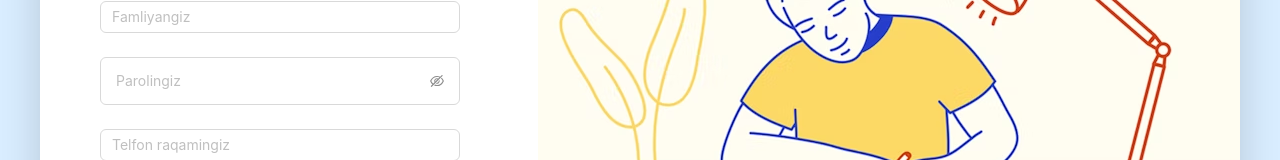
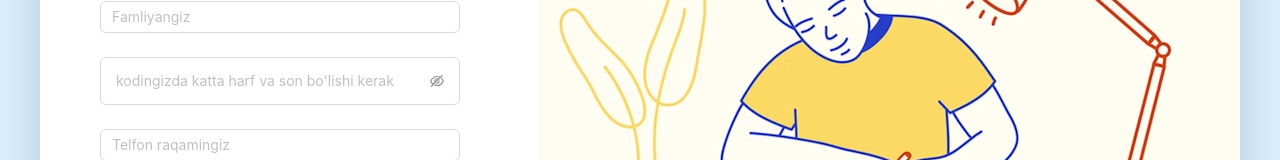
Before and after one commit to javohir12312/Everest-app, a React (Create React App) app: page /register in a window 1280 px wide. Shown: the part 347-507 px from the top of the page. Built offline with nearby package versions, Linux system fonts and the light colour scheme.

Commit message:
edit tokens

```diff
--- a/src/components/Login/Login.jsx
+++ b/src/components/Login/Login.jsx
@@ -25,7 +25,7 @@ const Login = () => {
       console.log(values);
       localStorage.setItem(
         "token",
-        JSON.stringify(values.data.token_response.access_token)
+        JSON.stringify(values.data.token_response.refresh_token)
       );
       console.log(values.data.token_response.access_token);
     } catch (error) {
--- a/src/components/Register/Register.jsx
+++ b/src/components/Register/Register.jsx
@@ -7,13 +7,13 @@ import Loader from "../Loader/Loader";
 const Register = () => {
   const [btnL, srtBtnL] = useState(false);
   const [loading, setLoading] = useState(true);
-  const navigate = useNavigate()
+  const navigate = useNavigate();
 
   const onFinish = async (e) => {
     console.log(e);
     try {
       const resp = await axios.post("/auth/register", e);
-      navigate("/verify")
+      navigate("/verify");
       srtBtnL(true);
     } catch (error) {
       console.log(error);
@@ -76,7 +76,10 @@ const Register = () => {
                   { required: true, message: "Iltimos Parolingizni kiriting" },
                 ]}
               >
-                <Input.Password placeholder="Parolingiz" />
+                <Input.Password
+                  pattern={/^(?=.*[A-Z])(?=.*\d)[A-Z\d]{2,}$/}
+                  placeholder="kodingizda katta harf va son bo'lishi kerak"
+                />
               </Form.Item>
 
               <Form.Item
--- a/src/components/UpdateEmail/UpdateEmail.jsx
+++ b/src/components/UpdateEmail/UpdateEmail.jsx
@@ -4,13 +4,17 @@ import axios from "../../server/api/index";
 import { useNavigate } from "react-router-dom";
 
 const UpdateEmail = () => {
+
+
   const navigate = useNavigate()
+
+
   const onFinish = async (e) => {
     console.log(e);
     try {
       const resp = await axios.post("/auth/update-email", e);
       localStorage.setItem("token", JSON.stringify(resp.data.access_token));
-      console.log(resp.data.access_token);
+      console.log(resp.data.refresh_token);
       setTimeout(() => {
       navigate("/newEmail")
       }, 500);
--- a/src/components/Verify-forgotPS/Verify_forgot.jsx
+++ b/src/components/Verify-forgotPS/Verify_forgot.jsx
@@ -9,7 +9,7 @@ const Verify_forgot = () => {
     console.log(e);
     try {
       const resp = await axios.post("/auth/verify-forgot-password", e);
-      localStorage.setItem("token", JSON.stringify(resp.data.access_token));
+      localStorage.setItem("token", JSON.stringify(resp.data.refresh_token));
       console.log(resp.data.access_token);
       setTimeout(() => {
       navigate("/newPass")
--- a/src/components/Verify/Verify.jsx
+++ b/src/components/Verify/Verify.jsx
@@ -9,7 +9,7 @@ const Verify = () => {
     console.log(e);
     try {
       const resp = await axios.post("/auth/verify", e);
-      localStorage.setItem("token", JSON.stringify(resp.data.access_token));
+      localStorage.setItem("token", JSON.stringify(resp.data.refresh_token));
       setTimeout(() => {
       navigate("/default")
       },1000)
```
